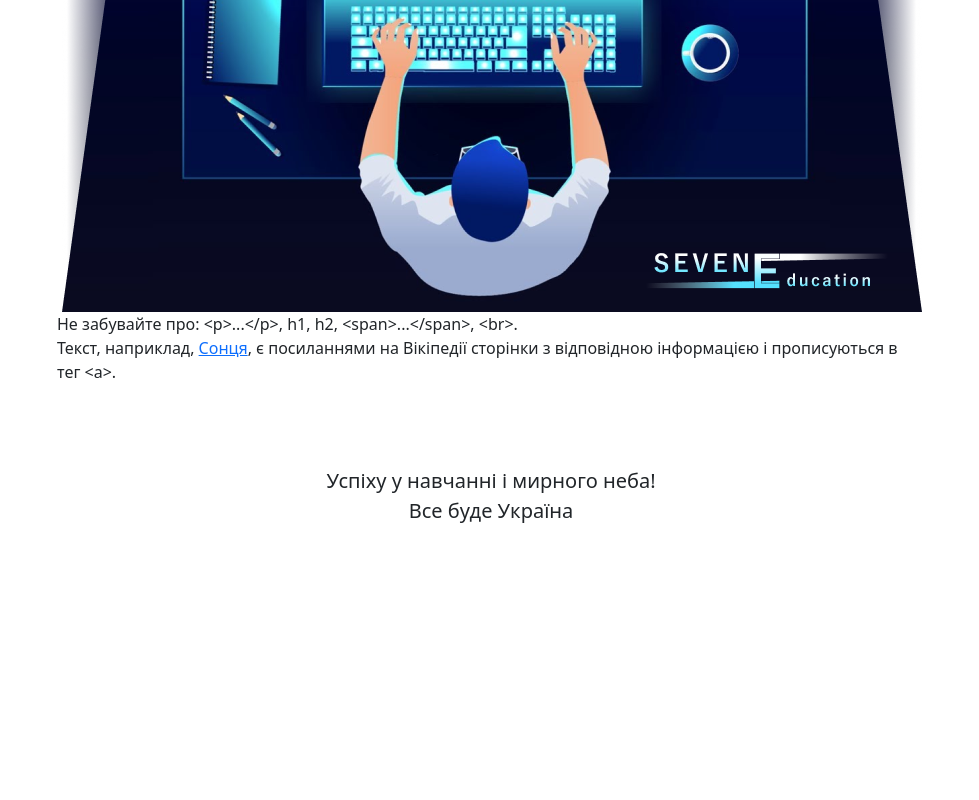
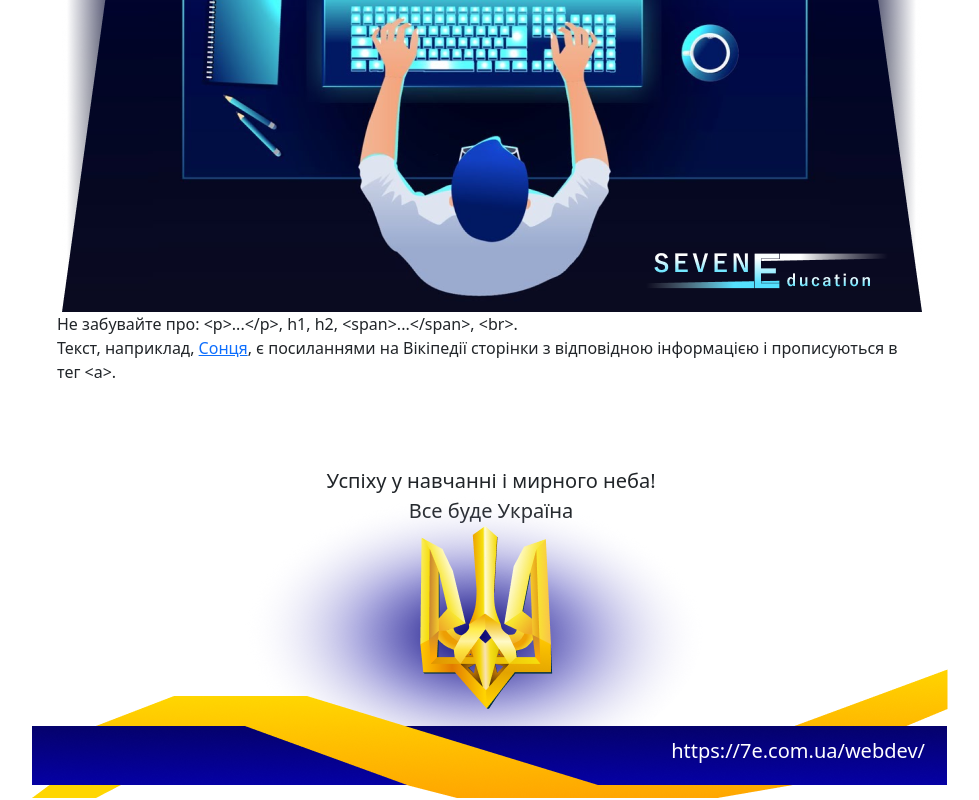
Before and after one commit to Elena-Silchenko/frontend-course, a React (Create React App) app in the folder work-2-react/: page / in a window 1280 px wide. Shown: the part 5268-6068 px from the top of the page, without its empty margins (150-1129 px from the left). Before the commit the page ends 5810 px from the top, so only its background shows below. Built offline with nearby package versions, Linux system fonts and the light colour scheme.

Commit message:
Add Footer

```diff
--- a/work-2-react/src/Additional/index.js
+++ b/work-2-react/src/Additional/index.js
@@ -1,4 +1,5 @@
 import Image from "./img.png"
+import ImageBlazon from "./герб.png"
 
 export default function Additional() {
   return (
@@ -18,6 +19,14 @@ export default function Additional() {
         Успіху у навчанні і мирного неба!<br/>
         Все буде Україна
       </p>
+
+      <div className="align-center">
+        <img
+          src={ImageBlazon}
+          alt="герб"
+          style={{ marginTop: "-57px", marginLeft: "-59px" }}
+        />
+      </div>
     </div>
   )
 }
--- a/work-2-react/src/App.css
+++ b/work-2-react/src/App.css
@@ -35,8 +35,9 @@ p {
   font-size: 16px;
 }
 
-.align-center {
-  text-align: center;
+.venus {
+  width: 400px;
+  height: 400px;
 }
 
 .align-left {
@@ -47,7 +48,19 @@ p {
   text-align: right;
 }
 
-.venus {
-  width: 400px;
-  height: 400px;
+.align-center {
+  text-align: center;
 }
+
+.footer {
+  position: relative;
+}
+
+.footer-link {
+  position: absolute;
+  color: #fff;
+  font-size: 20px;
+  bottom: 34px;
+  right: 23px;
+  text-decoration: none;
+}
--- a/work-2-react/src/App.js
+++ b/work-2-react/src/App.js
@@ -10,6 +10,7 @@ import Uranium from './Uranium'
 import Neptune from './Neptune'
 
 import Additional from './Additional'
+import Footer from './Footer'
 
 function App() {
   return (
@@ -23,9 +24,10 @@ function App() {
         <Saturn />
         <Uranium />
         <Neptune />
-
         <Additional />
       </div>
+
+      <Footer />
     </div>
   )
 }
--- /dev/null
+++ b/work-2-react/src/Footer/index.js
@@ -0,0 +1,16 @@
+import Banner from "./стяг.png"
+
+export default function Footer() {
+  return (
+    <div>
+      <div className="footer">
+        <img
+          src={Banner}
+          alt="стяг"
+          style={{ marginTop: "-113px" }}
+        />
+        <a href="https://7e.com.ua/webdev/" className="footer-link">https://7e.com.ua/webdev/</a>
+      </div>
+    </div>
+  )
+}
```
Also changed, not shown: work-2-react/src/Additional/герб.png (added), work-2-react/src/Footer/стяг.png (added).
